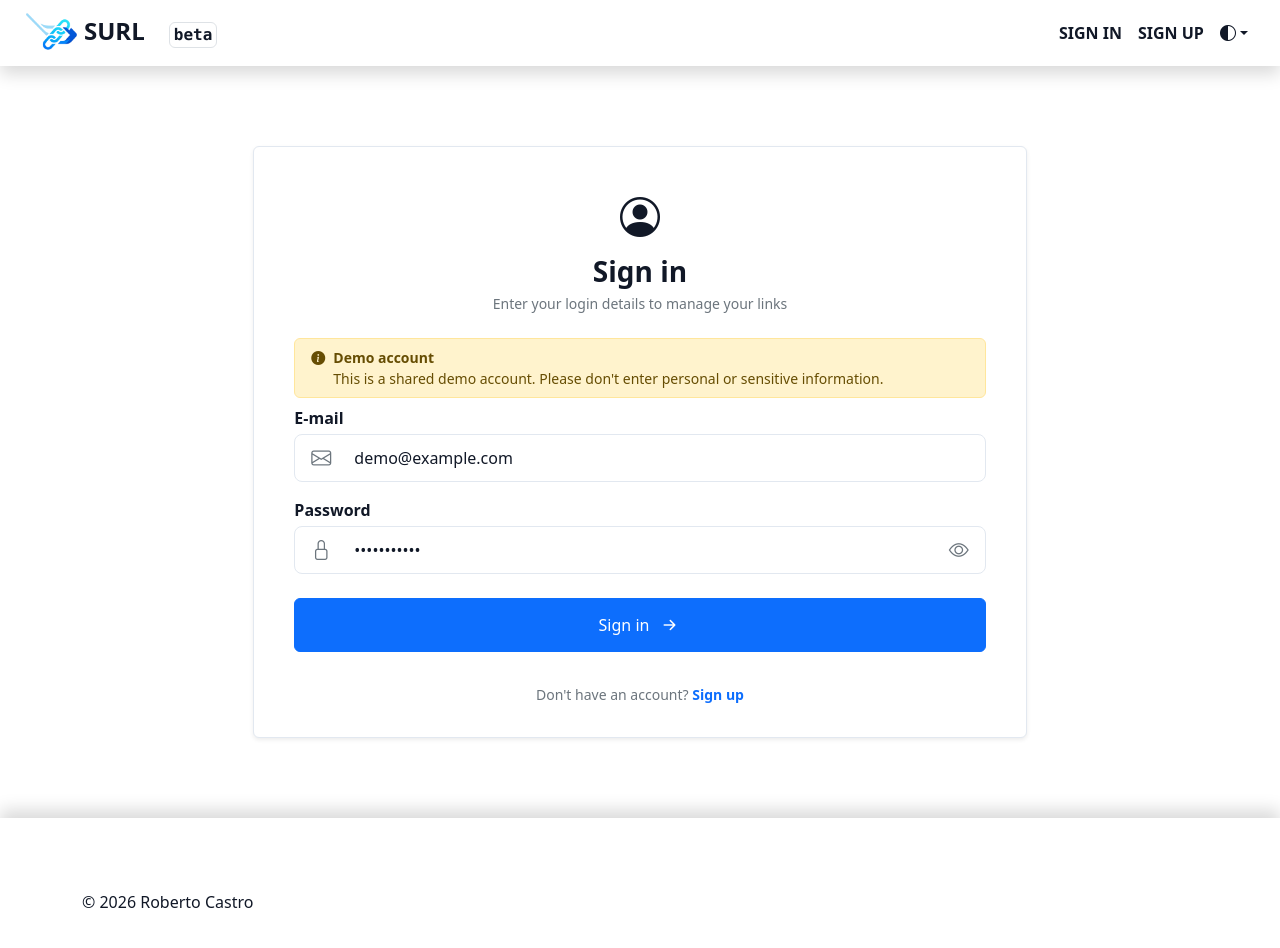
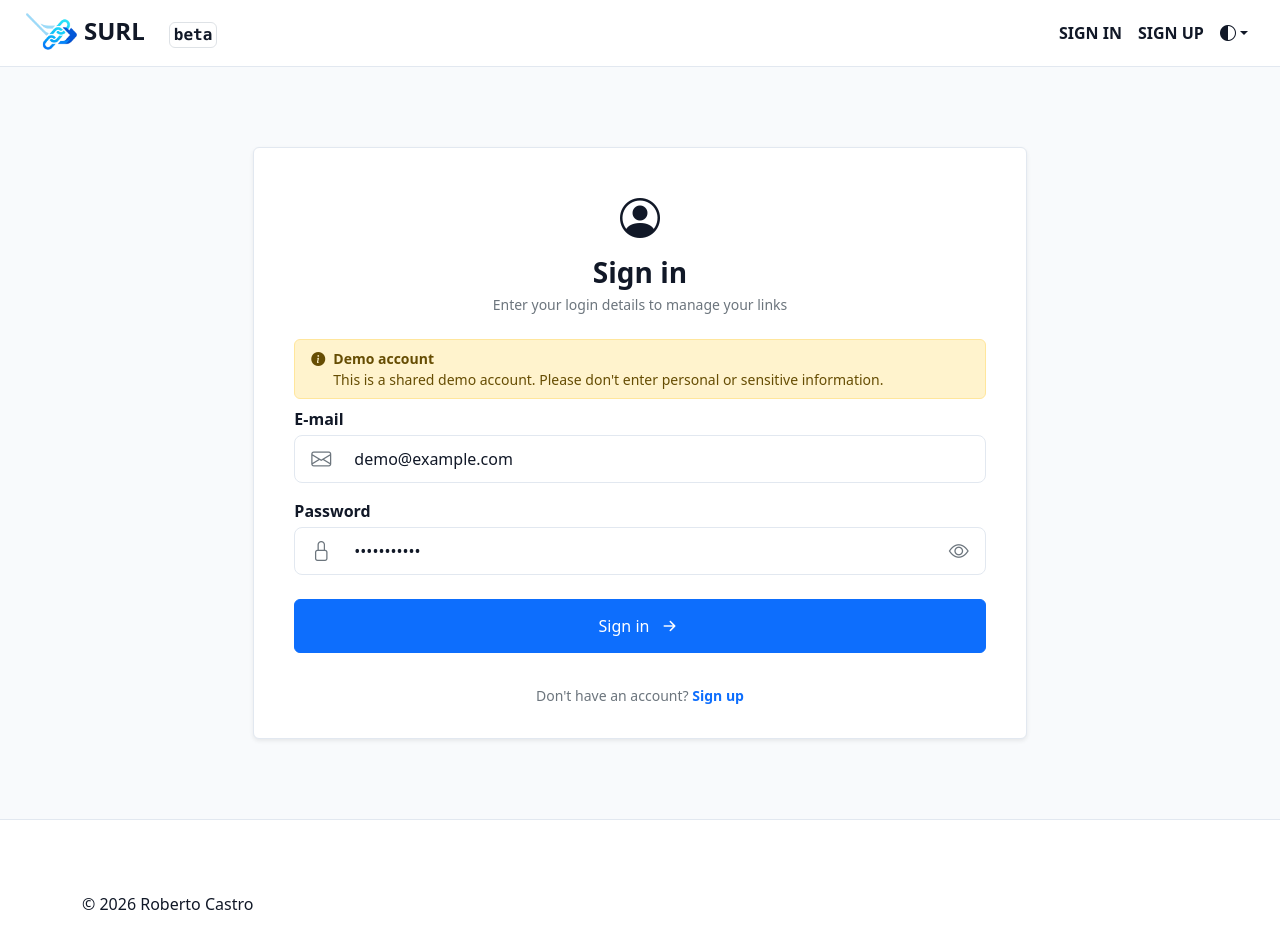
Before and after one commit to rober2415/short-url, an Angular app in the folder frontend/: page /login in a window 1280 px wide. Shown: the top 948 px of the page. Built offline with nearby package versions, Linux system fonts and the light colour scheme.

Commit message:
update style background navbar, footer and body

```diff
--- a/frontend/src/app/shared/components/footer/footer.component.html
+++ b/frontend/src/app/shared/components/footer/footer.component.html
@@ -1,4 +1,4 @@
-<footer class="containerClass text-center text-lg-start py-5 shadow-top">
+<footer class="containerClass text-center text-lg-start border-top py-5">
     <div class="container p-2">
         <div class="row">
             <div class="text-left p-3">
--- a/frontend/src/app/shared/components/footer/footer.component.scss
+++ b/frontend/src/app/shared/components/footer/footer.component.scss
@@ -1,6 +1,7 @@
 footer {
-    background-color: var(--bs-body-bg);
+    background-color: var(--theme-footer-bg);
     color: var(--bs-body-color);
+    border-color: var(--theme-border)!important;
 }
 
 footer a {
--- a/frontend/src/app/shared/components/navbar/navbar.component.html
+++ b/frontend/src/app/shared/components/navbar/navbar.component.html
@@ -1,4 +1,4 @@
-<nav class="navbar navbar-expand-lg shadow fw-bold">
+<nav class="navbar navbar-expand-lg border-bottom fw-bold">
     <div class="container-fluid justify-content-between px-4">
         <a class="navbar-brand fs-4" routerLink="/">
             <img class="logo" src="assets/img/logo.png" alt="Logo">
@@ -78,7 +78,8 @@
                 </ul>
             </div>
         </div>
-
+        <div class="d-flex align-items-center" *ngIf="authService.isLoggedIn$ | async">
+            <div class="vr d-none d-lg-flex align-self-center my-auto mx-2 opacity-50" style="height: 1.5rem;"></div>
             <ul class="navbar-nav">
                 <li class="nav-item dropdown" *ngIf="authService.isLoggedIn$ | async">
                     <button class="nav-link text-uppercase d-flex align-items-center text-reset" id="profileDropdown"
@@ -86,7 +87,8 @@
                         <i class="profile-icon bi bi-person-circle"></i>
                     </button>
 
-                <ul class="dropdown-menu dropdown-menu-end text-uppercase border-0 shadow rounded-0 position-absolute">
+                    <ul
+                        class="dropdown-menu dropdown-menu-end text-uppercase border-0 shadow rounded-0 position-absolute">
                         <ng-container *ngIf="authService.isAdmin$ | async">
                             <li>
                                 <a class="dropdown-item d-flex align-items-center gap-2" routerLink="/settings">
@@ -111,6 +113,6 @@
                     </ul>
                 </li>
             </ul>
-
+        </div>
     </div>
 </nav>
--- a/frontend/src/app/shared/components/navbar/navbar.component.scss
+++ b/frontend/src/app/shared/components/navbar/navbar.component.scss
@@ -1,3 +1,8 @@
+nav{
+    background-color: var(--theme-navbar-bg);
+    border-color: var(--theme-border)!important;
+}
+
 nav .logo {
     height: 40px;
     width: 60px;
--- a/frontend/src/styles.scss
+++ b/frontend/src/styles.scss
@@ -11,8 +11,12 @@
     --bs-secondary-rgb: 17, 24, 39;
     --bs-secondary-color: #6c757d;
 
-    --bs-body-bg: #ffffff;
+    --bs-body-bg: #F8FAFC; //
     --bs-body-color: #111827;
+
+    --theme-navbar-bg: #ffffff;
+    --theme-footer-bg: #ffffff;
+    --theme-border: #e2e8f0;
 
     --bs-hover: #1b3975;
     --theme-card-bg: #ffffff;
@@ -36,6 +40,10 @@
 
     --bs-body-bg: #0b0f19;
     --bs-body-color: #ffffff;
+
+    --theme-navbar-bg: #0f131f;
+    --theme-footer-bg: #0f131f;
+    --theme-border: #1b2133;
 
     --bs-hover: #1b3975;
     --theme-card-bg: #0f131f;
@@ -67,6 +75,10 @@
 
         --bs-body-bg: #0b0f19;
         --bs-body-color: #ffffff;
+
+        --theme-navbar-bg: #0f131f;
+        --theme-footer-bg: #0f131f;
+        --theme-border: #1b2133;
 
         --bs-hover: #1b3975;
         --theme-card-bg: #0f131f;
```
Lines whose indentation alone changed are shown as unchanged.
